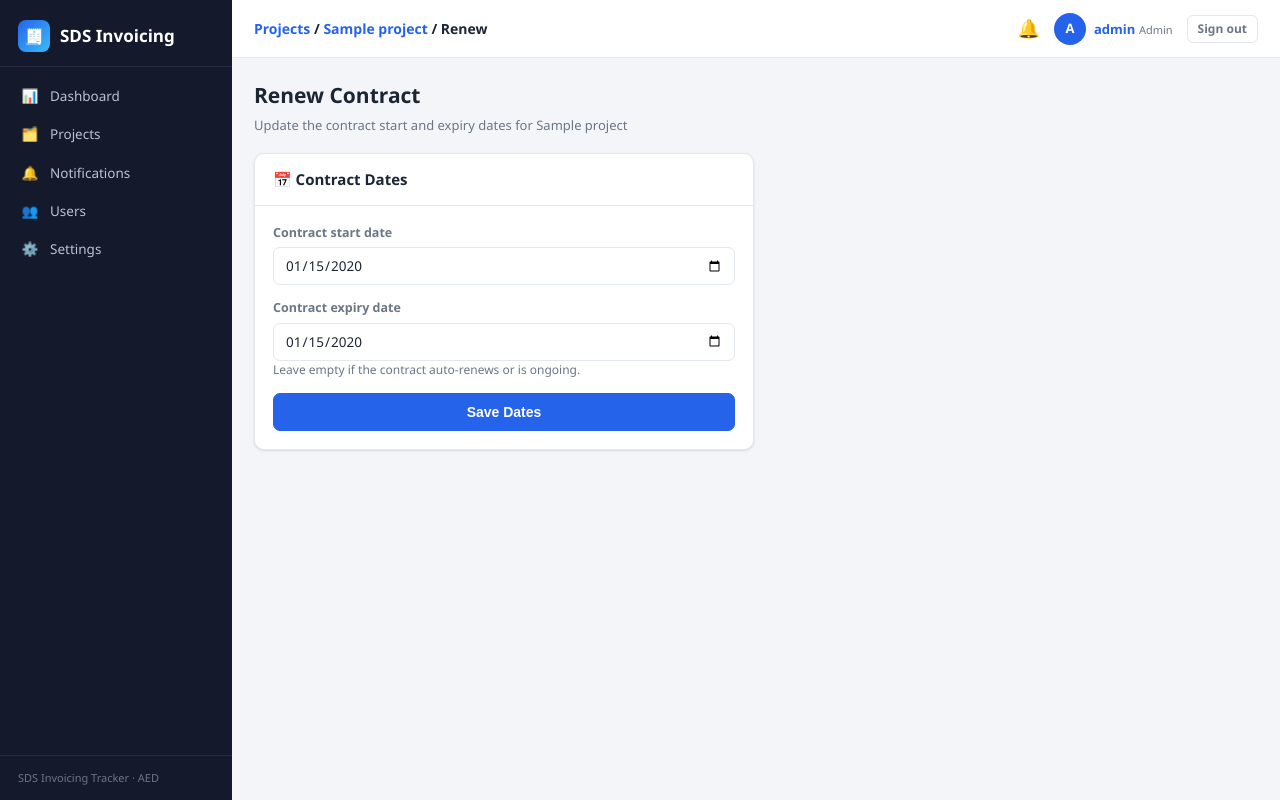
After one commit to sgs-it/SDS-Invoicing, a Flask app: page /projects/1/renew in a window 1280 px wide. The commit adds this page. Run offline with Flask 3, Linux system fonts and the light colour scheme; a user stored in the database is signed in; tables that the repository leaves empty hold one stand-in row (values such as "Sample post"); parts of the project's set-up code (start-up, migrations or seed data) failed here and were passed over.

Commit message:
Add Bulk Monthly Cycle Generator and Project Contract Renewal

```diff
--- a/web/routes_masters.py
+++ b/web/routes_masters.py
@@ -125,6 +125,19 @@ def project_edit(project_id):
     return render_template("project_form.html", project=project,
                            clients=clients, methods=methods,
                            doc_types=doc_types, selected_docs=selected_docs)
+
+
+@bp.route("/projects/<int:project_id>/renew", methods=["GET", "POST"])
+@role_required("Admin", "Manager")
+def project_renew(project_id):
+    project = Project.query.get_or_404(project_id)
+    if request.method == "POST":
+        project.contract_start = _parse_date(request.form.get("contract_start"))
+        project.contract_end = _parse_date(request.form.get("contract_end"))
+        db.session.commit()
+        _flash_success("Contract dates updated successfully.")
+        return redirect(url_for("masters.project_detail", project_id=project.id))
+    return render_template("project_renew.html", project=project)
 
 
 def _add_requirements_from_form(project, form):
--- a/web/templates/project_detail.html
+++ b/web/templates/project_detail.html
@@ -16,6 +16,7 @@
     </div>
   </div>
   <div class="toolbar">
+    <a class="btn outline" href="{{ url_for('masters.project_renew', project_id=project.id) }}">Renew contract</a>
     <a class="btn outline" href="{{ url_for('masters.project_edit', project_id=project.id) }}">Edit project</a>
     <form method="post" action="{{ url_for('masters.project_delete', project_id=project.id) }}"
           onsubmit="return confirm('Delete this project and ALL its invoice cycles, documents, submissions and payments? This cannot be undone.')">
--- /dev/null
+++ b/web/templates/project_renew.html
@@ -0,0 +1,33 @@
+{% extends "base.html" %}
+{% block title %}Renew Contract: {{ project.name }} · {{ APP_NAME }}{% endblock %}
+{% block crumb %}<a href="{{ url_for('masters.projects') }}">Projects</a> / <a href="{{ url_for('masters.project_detail', project_id=project.id) }}">{{ project.name[:30] }}</a> / Renew{% endblock %}
+{% block content %}
+<div class="page-head">
+  <div>
+    <h1>Renew Contract</h1>
+    <div class="sub">Update the contract start and expiry dates for {{ project.name }}</div>
+  </div>
+</div>
+
+<div class="card" style="max-width: 500px;">
+  <div class="card-head">
+    <h3>📅 Contract Dates</h3>
+  </div>
+  <div class="card-body">
+    <form method="post" action="{{ url_for('masters.project_renew', project_id=project.id) }}">
+      <div class="form-group">
+        <label>Contract start date</label>
+        <input type="date" name="contract_start" value="{{ project.contract_start.strftime('%Y-%m-%d') if project.contract_start else '' }}">
+      </div>
+      <div class="form-group">
+        <label>Contract expiry date</label>
+        <input type="date" name="contract_end" value="{{ project.contract_end.strftime('%Y-%m-%d') if project.contract_end else '' }}">
+        <div class="hint">Leave empty if the contract auto-renews or is ongoing.</div>
+      </div>
+      <div class="form-actions mt">
+        <button type="submit" class="btn lg" style="width: 100%; justify-content: center;">Save Dates</button>
+      </div>
+    </form>
+  </div>
+</div>
+{% endblock %}
```
Also changed, not shown: web/routes_invoices.py (+54 -0 lines), web/templates/generate_monthly.html (added, +29 -0 lines).
